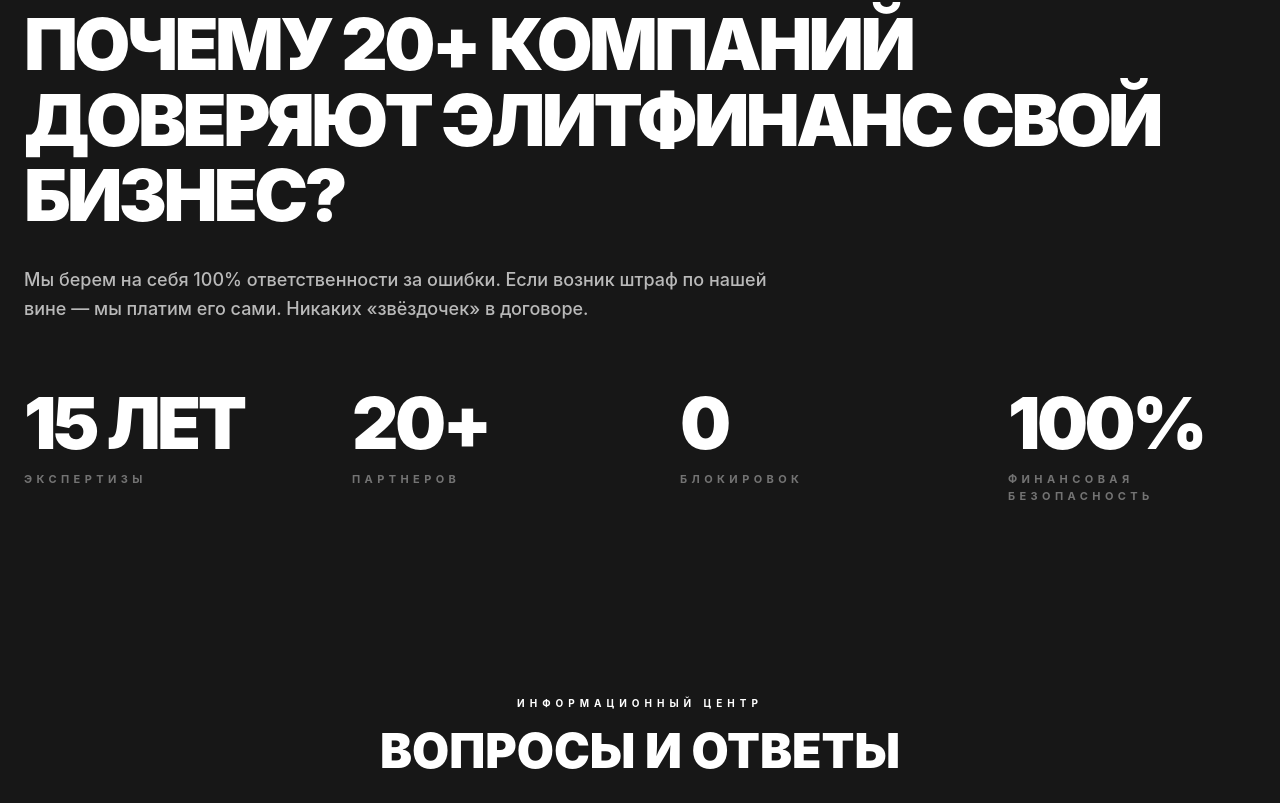
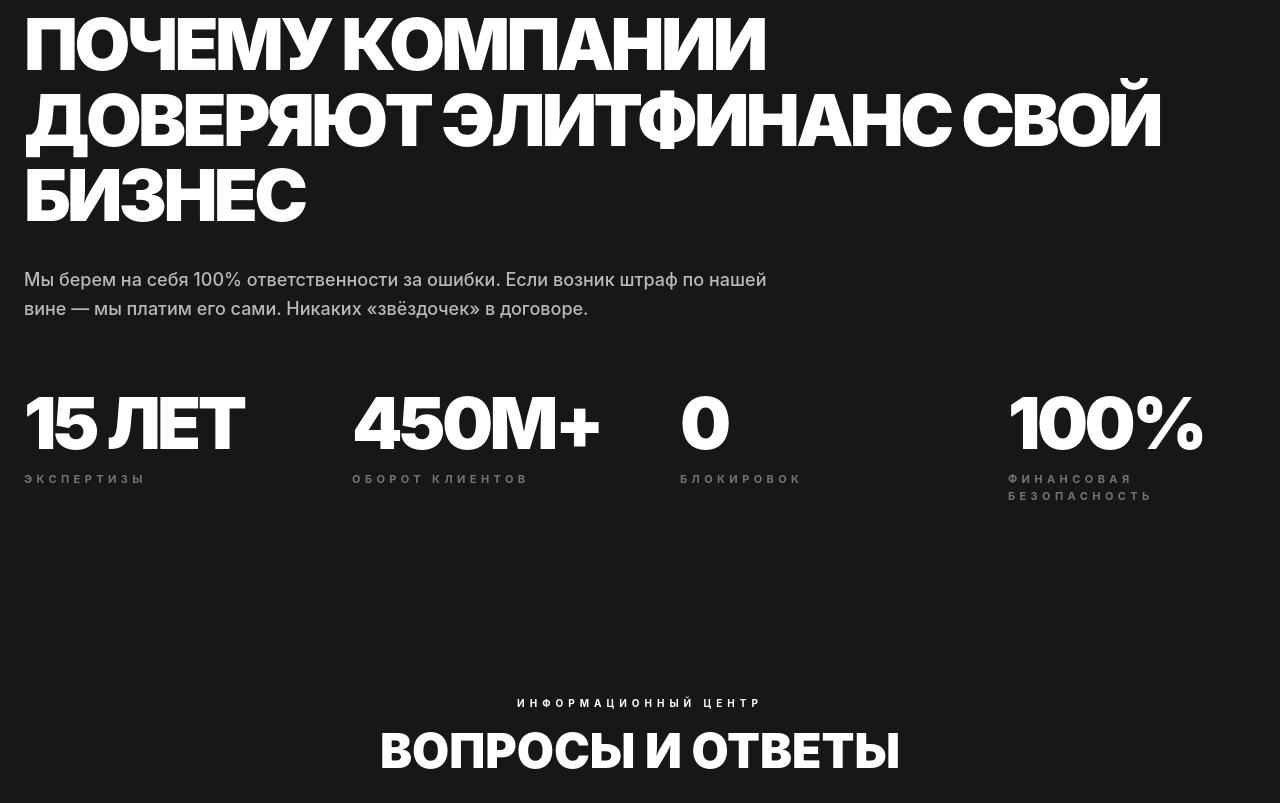
Before and after one commit to VARONA12/Buhsaitaccounting-portal, a Next.js app: page / in a window 1280 px wide. Shown: the part 3427-4230 px from the top of the page. Built offline with nearby package versions, Linux system fonts and the light colour scheme.

Commit message:
update: remove 20+ from trust section heading
Co-Authored-By: Claude Opus 4.6 <noreply@anthropic.com>

```diff
--- a/src/app/page.tsx
+++ b/src/app/page.tsx
@@ -339,7 +339,7 @@ export default function LandingPage() {
             <div className="space-y-16">
                <div className="space-y-8">
                   <h3 className="text-4xl md:text-5xl lg:text-7xl font-black tracking-tighter leading-[1.05] uppercase text-white">
-                     ПОЧЕМУ 20+ КОМПАНИЙ <br className="hidden lg:block"/> ДОВЕРЯЮТ ЭЛИТФИНАНС СВОЙ БИЗНЕС?
+                     ПОЧЕМУ КОМПАНИИ <br className="hidden lg:block"/> ДОВЕРЯЮТ ЭЛИТФИНАНС СВОЙ БИЗНЕС
                   </h3>
                   <p className="text-white/70 text-lg font-medium max-w-3xl leading-relaxed ">
                      Мы берем на себя 100% ответственности за ошибки. Если возник штраф по нашей вине — мы платим его сами. Никаких «звёздочек» в договоре.
@@ -349,7 +349,7 @@ export default function LandingPage() {
                <div className="grid grid-cols-2 lg:grid-cols-4 gap-12 md:gap-20">
                   {[
                      { val: "15 ЛЕТ", label: "ЭКСПЕРТИЗЫ" },
-                     { val: "20+", label: "ПАРТНЕРОВ" },
+                     { val: "450М+", label: "ОБОРОТ КЛИЕНТОВ" },
                      { val: "0", label: "БЛОКИРОВОК" },
                      { val: "100%", label: "ФИНАНСОВАЯ БЕЗОПАСНОСТЬ" }
                   ].map((s, i) => (
```
